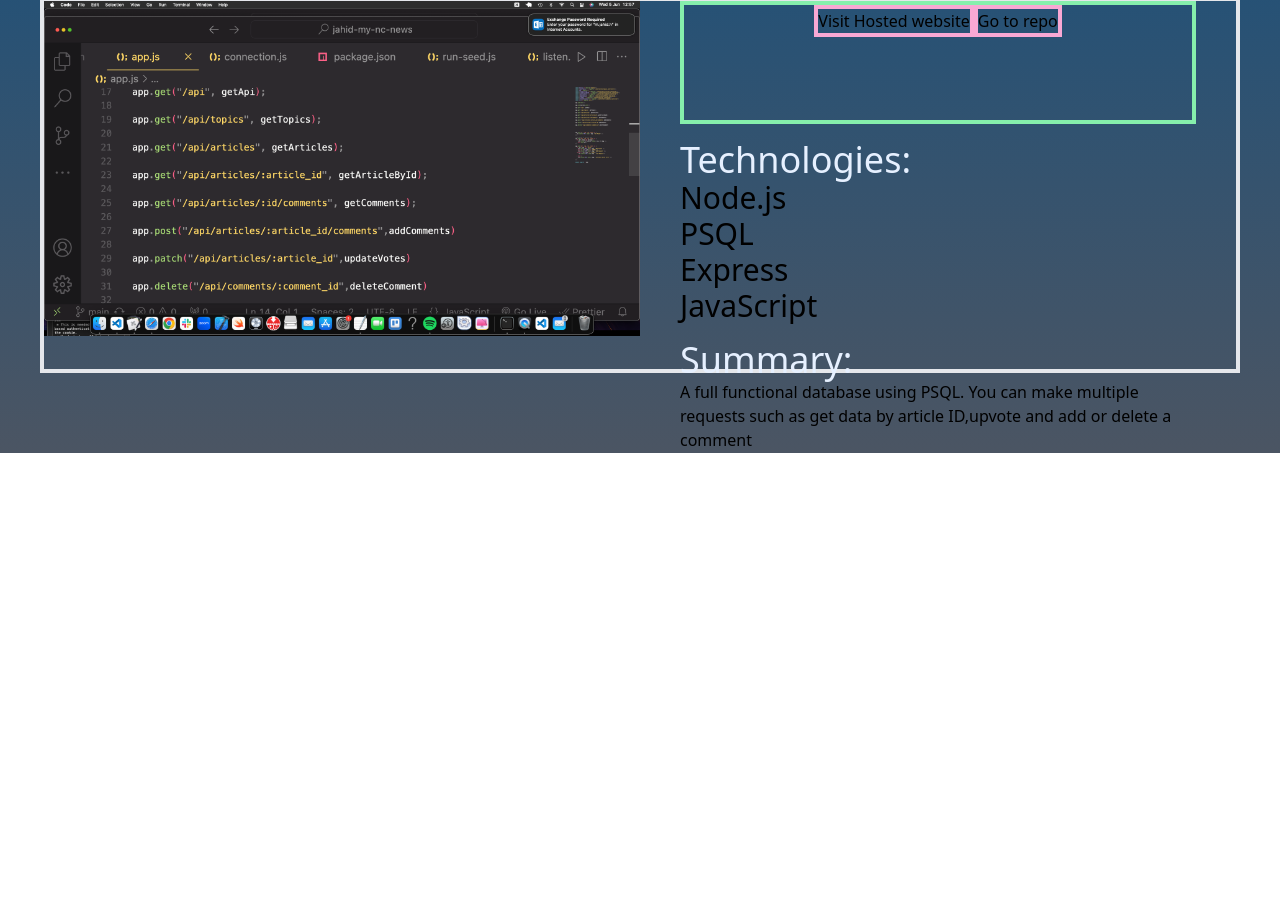
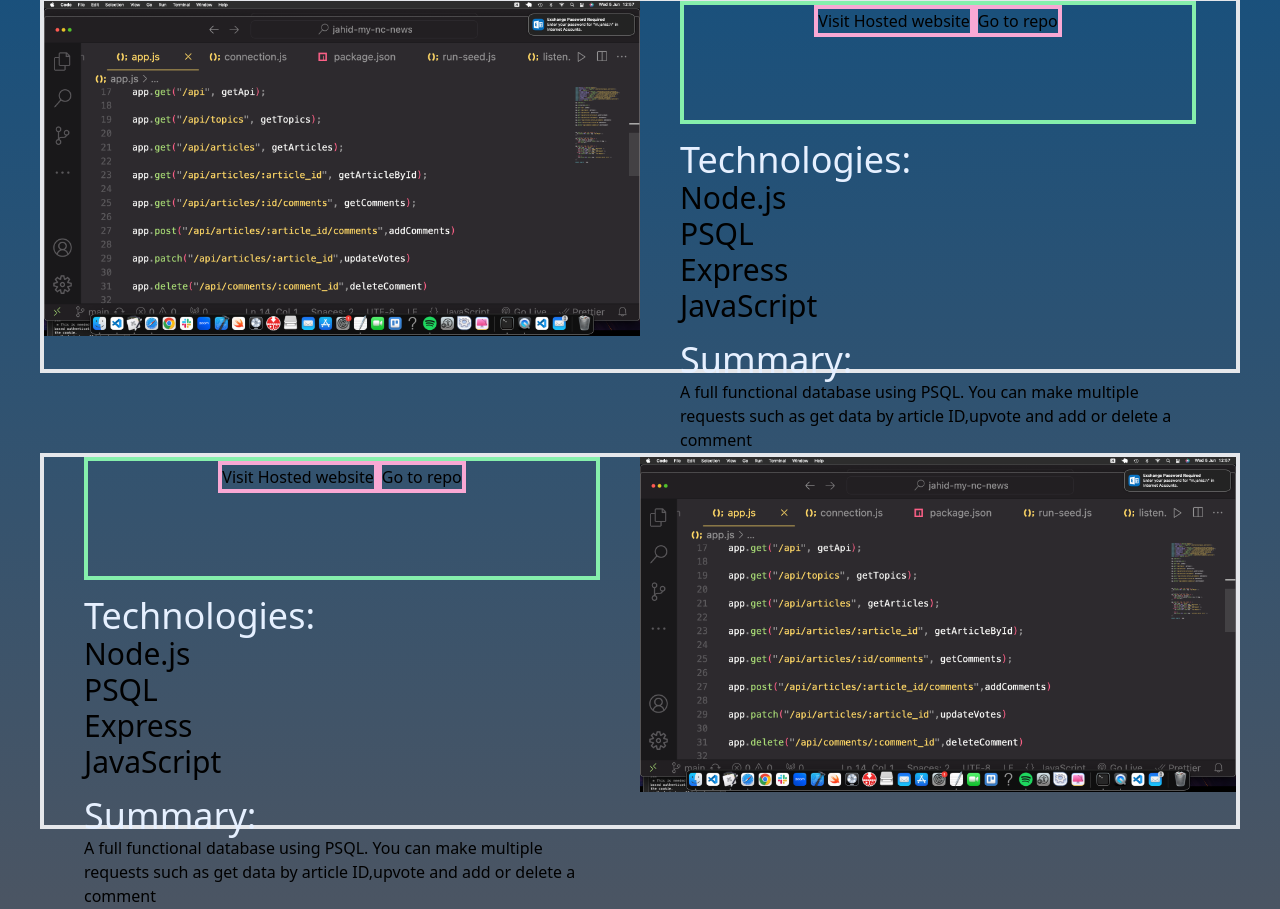
Before and after one commit to MJahidH/my-portfolio, a React (Vite) app in the folder my-portfolio/: page /projects/1 in a window 1280 px wide. Shown: the part 483-1392 px from the top of the page. Before the commit the page ends 936 px from the top, so only its background shows below. Built offline with nearby package versions, Linux system fonts and the light colour scheme.

Commit message:
2 sperate files have been created for each row inside the main projects page

```diff
--- a/my-portfolio/src/App.jsx
+++ b/my-portfolio/src/App.jsx
@@ -5,7 +5,7 @@ import { Route, Routes, BrowserRouter as Router } from "react-router-dom";
 import ProjectsList from "./components/ProjectsList";
 import HomePage from "./Homepage";
 import FindMePage from "./components/FindMePage";
-import MainProjectPage from "./components/MainProjectPage";
+import MainProjectPage from "./components/main-project-page/MainProjectPage";
 
 function App() {
   return (
--- a/my-portfolio/src/components/MainProjectPage.jsx
+++ /dev/null
@@ -1,63 +0,0 @@
-import React, { useEffect, useState } from "react";
-import { useParams } from "react-router-dom";
-import projects from "../projects-data.json";
-
-const MainProjectPage = () => {
-  const { project_id } = useParams();
-  const [project, setProject] = useState({});
-
-  useEffect(() => {
-    const filteredProject = projects.filter((project) => {
-      return project.id === project_id;
-    });
-    setProject(filteredProject[0]);
-  }, []);
-
-  return (
-    <div className="px-10 pb-20 ">
-      <h1 className="text-secondary text-7xl pt-20">{project.title}</h1>
-      <div
-        className="
-      mt-20
-      w-full
-      border-4
-      grid grid-cols-2"
-      >
-        <img src={`/assets/${project.imagePreview}`} alt="Test Screenshot" />
-        <div className="px-10">
-          <div
-            className={`
-            h-1/3
-            w-full
-            border-4
-             border-green-300
-             ${
-               project.hostedLink
-                 ? `grid grid-cols-2
-             gap-4`
-                 : ``
-             }
-`}
-          >
-            <button className="border-4 border-pink-300">
-              Visit Hosted website
-            </button>
-            <button className="border-4 border-pink-300">Go to repo</button>
-          </div>
-          <h2 className="text-left text-secondary text-4xl pt-4">
-            Technologies:
-          </h2>
-          <ul className="text-left">
-            {project.tags?.map((tech) => {
-              return <li className="text-3xl">{tech}</li>;
-            })}
-          </ul>
-          <h2 className="text-left text-secondary text-4xl pt-4">Summary:</h2>
-          <p className="text-left text-m">{project.description}</p>
-        </div>
-      </div>
-    </div>
-  );
-};
-
-export default MainProjectPage;
--- /dev/null
+++ b/my-portfolio/src/components/main-project-page/MainProjectPage.jsx
@@ -0,0 +1,28 @@
+import React, { useEffect, useState } from "react";
+import { useParams } from "react-router-dom";
+import projects from "../../projects-data.json";
+import MainProjectPageRow1 from "./MainProjectPageRow1";
+import MainProjectPageRow2 from "./MainProjectPageRow2";
+
+const MainProjectPage = () => {
+  const { project_id } = useParams();
+  const [project, setProject] = useState({});
+
+  useEffect(() => {
+    const filteredProject = projects.filter((project) => {
+      return project.id === project_id;
+    });
+    setProject(filteredProject[0]);
+  }, []);
+
+  return (
+    <div className="px-10 pb-20 ">
+      <h1 className="text-secondary text-7xl pt-20">{project.title}</h1>
+      <MainProjectPageRow1 project={project}/>
+      <MainProjectPageRow2 project={project}/>
+
+    </div>
+  );
+};
+
+export default MainProjectPage;
--- /dev/null
+++ b/my-portfolio/src/components/main-project-page/MainProjectPageRow1.jsx
@@ -0,0 +1,48 @@
+
+
+const MainProjectPageRow1 = ({ project }) => {
+  return (
+    <div
+      className="
+  mt-20
+  w-full
+  border-4
+  grid grid-cols-2"
+    >
+      <img src={`/assets/${project.imagePreview}`} alt="Test Screenshot" />
+      <div className="px-10">
+        <div
+          className={`
+        h-1/3
+        w-full
+        border-4
+         border-green-300
+         ${
+           project.hostedLink
+             ? `grid grid-cols-2
+         gap-4`
+             : ``
+         }
+`}
+        >
+          <button className="border-4 border-pink-300">
+            Visit Hosted website
+          </button>
+          <button className="border-4 border-pink-300">Go to repo</button>
+        </div>
+        <h2 className="text-left text-secondary text-4xl pt-4">
+          Technologies:
+        </h2>
+        <ul className="text-left">
+          {project.tags?.map((tech) => {
+            return <li className="text-3xl">{tech}</li>;
+          })}
+        </ul>
+        <h2 className="text-left text-secondary text-4xl pt-4">Summary:</h2>
+        <p className="text-left text-m">{project.description}</p>
+      </div>
+    </div>
+  );
+};
+
+export default MainProjectPageRow1;
--- /dev/null
+++ b/my-portfolio/src/components/main-project-page/MainProjectPageRow2.jsx
@@ -0,0 +1,48 @@
+
+
+const MainProjectPageRow2 = ({ project }) => {
+    return (
+      <div
+        className="
+    mt-20
+    w-full
+    border-4
+    grid grid-cols-2"
+      >
+        <div className="px-10">
+          <div
+            className={`
+          h-1/3
+          w-full
+          border-4
+           border-green-300
+           ${
+             project.hostedLink
+               ? `grid grid-cols-2
+           gap-4`
+               : ``
+           }
+  `}
+          >
+            <button className="border-4 border-pink-300">
+              Visit Hosted website
+            </button>
+            <button className="border-4 border-pink-300">Go to repo</button>
+          </div>
+          <h2 className="text-left text-secondary text-4xl pt-4">
+            Technologies:
+          </h2>
+          <ul className="text-left">
+            {project.tags?.map((tech) => {
+              return <li className="text-3xl">{tech}</li>;
+            })}
+          </ul>
+          <h2 className="text-left text-secondary text-4xl pt-4">Summary:</h2>
+          <p className="text-left text-m">{project.description}</p>
+        </div>
+        <img src={`/assets/${project.imagePreview}`} alt="Test Screenshot" />
+      </div>
+    );
+  };
+
+  export default MainProjectPageRow2;
```
